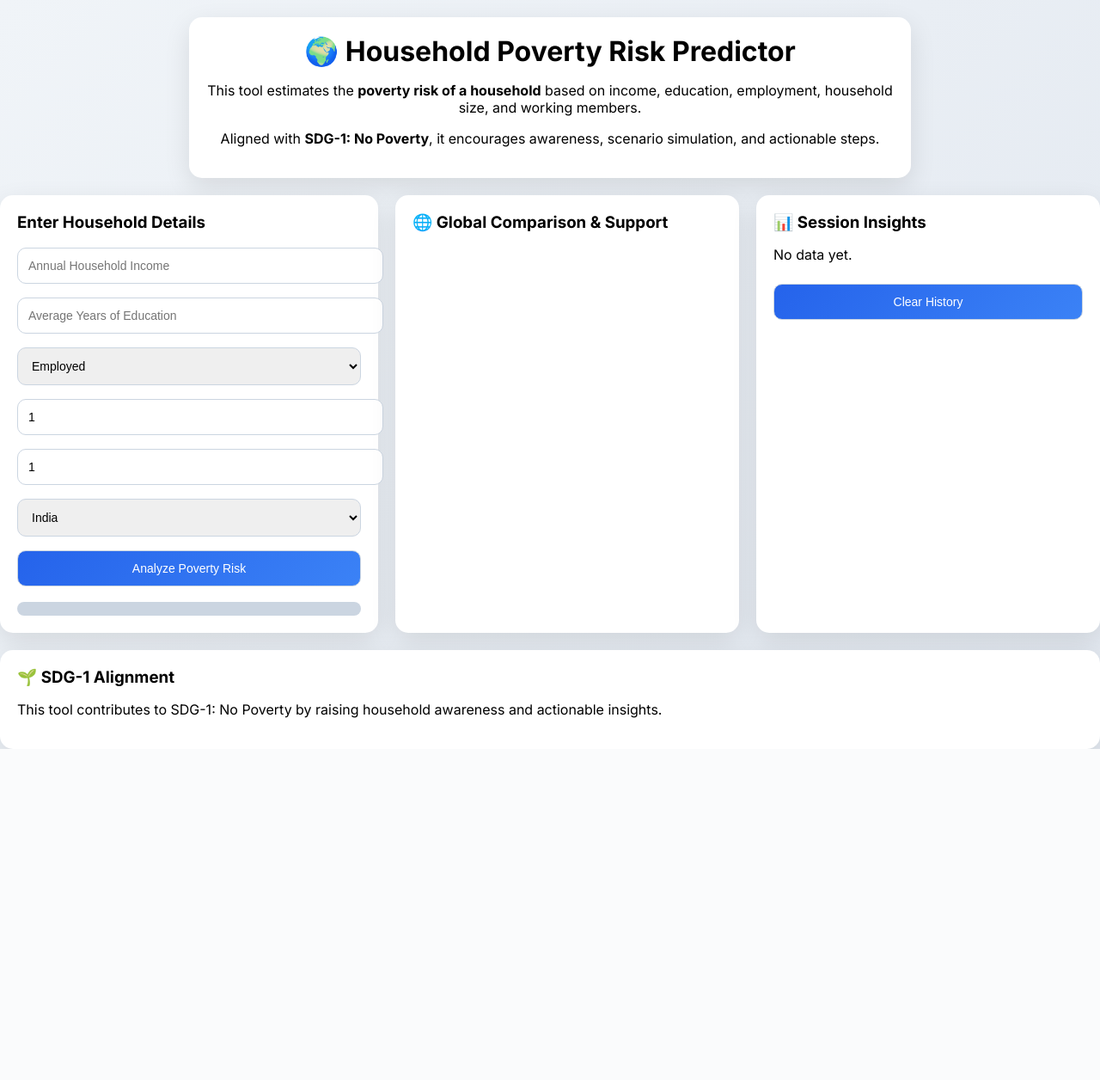
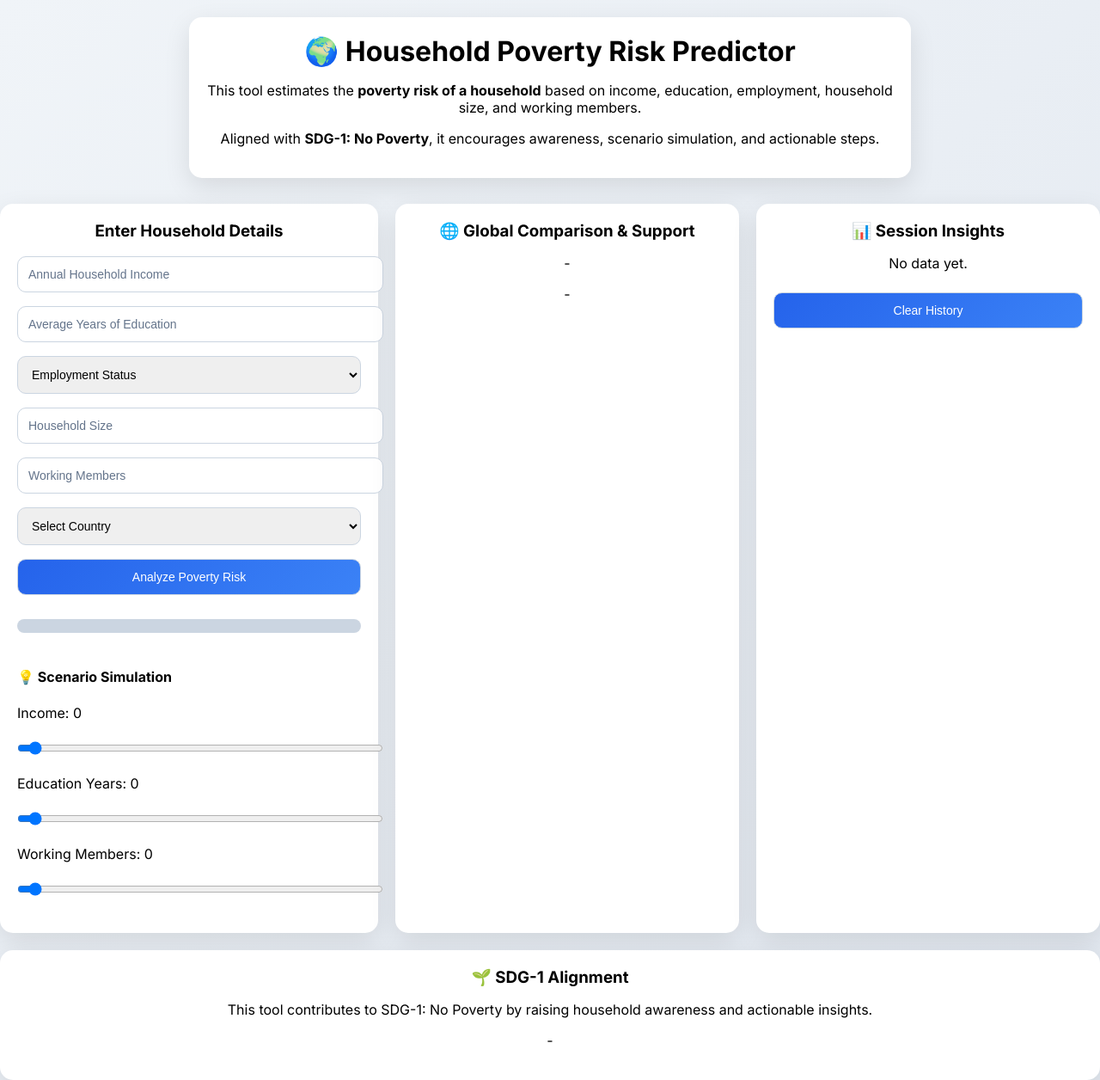
Before and after one commit to Github-of-dp/SDG_Poverty_App, a Flask app: page / in a window 1280 px wide. Shown: the whole page at 86% size. Before the commit the page ends 871 px from the top, so only its background shows below. Run offline with Flask 3, Linux system fonts and the light colour scheme.

Commit message:
Update index.html

```diff
--- a/templates/index.html
+++ b/templates/index.html
@@ -28,7 +28,7 @@
             display: flex;
             flex-wrap: wrap;
             justify-content: center;
-            margin-top: 20px;
+            margin-top: 30px;
             gap: 20px;
         }
 
@@ -39,14 +39,17 @@
             box-shadow: 0 10px 30px rgba(0,0,0,0.1);
         }
 
+        /* Input box centralized and consistent size */
         .box {
             max-width: 400px;
             flex: 1 1 400px;
+            display: flex;
+            flex-direction: column;
+            align-items: center;
         }
 
-        .card {
-            flex: 1 1 300px;
-            min-width: 280px;
+        .box form {
+            width: 100%;
         }
 
         input, select, button {
@@ -56,6 +59,10 @@
             border-radius: 10px;
             border: 1px solid #cbd5e1;
             font-size: 14px;
+        }
+
+        input::placeholder {
+            color: #64748b;
         }
 
         button {
@@ -74,6 +81,7 @@
             background: #cbd5e1;
             border-radius: 999px;
             margin-top: 10px;
+            width: 100%;
             overflow: hidden;
         }
 
@@ -84,7 +92,26 @@
             transition: width 0.6s ease, background 0.4s ease;
         }
 
-        h1,h3 { margin: 0 0 10px 0; }
+        .result {
+            margin-top: 10px;
+            font-weight: 600;
+        }
+
+        .card {
+            flex: 1 1 300px;
+            min-width: 280px;
+        }
+
+        h1,h3 { margin: 0 0 10px 0; text-align: center; }
+        p { text-align: center; }
+
+        .slider-container {
+            margin-top: 20px;
+        }
+
+        .slider {
+            margin: 10px 0;
+        }
     </style>
 </head>
 <body>
@@ -102,13 +129,15 @@
         <form id="form">
             <input type="number" name="income" placeholder="Annual Household Income" required>
             <input type="number" name="education" placeholder="Average Years of Education" required>
-            <select name="employment">
+            <select name="employment" required>
+                <option value="">Employment Status</option>
                 <option value="1">Employed</option>
                 <option value="0">Unemployed</option>
             </select>
-            <input type="number" name="household_size" placeholder="Household Size" value="1" required>
-            <input type="number" name="working_members" placeholder="Working Members" value="1" required>
-            <select name="country">
+            <input type="number" name="household_size" placeholder="Household Size" required>
+            <input type="number" name="working_members" placeholder="Working Members" required>
+            <select name="country" required>
+                <option value="">Select Country</option>
                 <option>India</option>
                 <option>USA</option>
                 <option>UK</option>
@@ -118,17 +147,31 @@
             </select>
             <button type="submit">Analyze Poverty Risk</button>
         </form>
+
         <div class="result" id="result"></div>
         <div class="bar">
             <div class="fill" id="fill"></div>
         </div>
+
+        <!-- Scenario Simulation -->
+        <div class="slider-container">
+            <h4>💡 Scenario Simulation</h4>
+            <label>Income: <span id="sim-income-display">0</span></label>
+            <input type="range" id="sim-income" min="0" max="50000" value="0" class="slider">
+
+            <label>Education Years: <span id="sim-edu-display">0</span></label>
+            <input type="range" id="sim-education" min="0" max="25" value="0" class="slider">
+
+            <label>Working Members: <span id="sim-working-display">0</span></label>
+            <input type="range" id="sim-working" min="0" max="10" value="0" class="slider">
+        </div>
     </div>
 
-    <!-- COUNTRY HELP / GLOBAL CARD -->
+    <!-- GLOBAL COMPARISON + HELP CARD -->
     <div class="card">
         <h3>🌐 Global Comparison & Support</h3>
-        <p id="comparison"></p>
-        <p id="help"></p>
+        <p id="comparison">-</p>
+        <p id="help">-</p>
     </div>
 
     <!-- SESSION INSIGHTS CARD -->
@@ -142,46 +185,89 @@
     <div class="card">
         <h3>🌱 SDG-1 Alignment</h3>
         <p id="sdg-text">This tool contributes to SDG-1: No Poverty by raising household awareness and actionable insights.</p>
-        <p id="sdg-stats"></p>
+        <p id="sdg-stats">-</p>
     </div>
 </div>
 
 <script>
-const sessionHistory = [];
+let lastData = {}; // store last submitted form data
 
+// Update form risk
 document.getElementById("form").onsubmit = async (e) => {
     e.preventDefault();
-    const res = await fetch("/predict", {
-        method: "POST",
-        body: new FormData(e.target)
-    });
+    const res = await fetch("/predict", {method: "POST", body: new FormData(e.target)});
     const data = await res.json();
+    lastData = {
+        income: parseFloat(e.target.income.value),
+        education: parseFloat(e.target.education.value),
+        employment: parseInt(e.target.employment.value),
+        household_size: parseInt(e.target.household_size.value),
+        working_members: parseInt(e.target.working_members.value),
+        country: e.target.country.value
+    };
+    updateAllCards(data);
+    updateSimulationSliders(lastData);
+};
 
-    // Update risk bar
+// Update cards
+function updateAllCards(data){
     document.getElementById("result").innerText = `Poverty Risk: ${data.risk}% (${data.level})`;
     const fill = document.getElementById("fill");
     fill.style.width = data.risk + "%";
     fill.style.background = data.color;
 
-    // Update global comparison/help
     document.getElementById("comparison").innerText = "🌐 Global comparison: " + data.comparison;
     document.getElementById("help").innerText = "🤝 Suggested support: " + data.help;
 
-    // Update session insights
     const s = data.session_insights;
     document.getElementById("session-insights").innerText =
         `Total Entries: ${s.total_entries}\nHighest Risk: ${s.highest_risk}%\nLowest Risk: ${s.lowest_risk}%\nAverage Risk: ${s.average_risk}%`;
 
-    // Update SDG stats
     document.getElementById("sdg-stats").innerText =
         `Highest risk this session: ${s.highest_risk}% | Average household risk: ${s.average_risk}%`;
-};
+}
+
+// Update sliders to match input
+function updateSimulationSliders(data){
+    document.getElementById("sim-income").value = data.income;
+    document.getElementById("sim-education").value = data.education;
+    document.getElementById("sim-working").value = data.working_members;
+
+    document.getElementById("sim-income-display").innerText = data.income;
+    document.getElementById("sim-edu-display").innerText = data.education;
+    document.getElementById("sim-working-display").innerText = data.working_members;
+}
+
+// Dynamic Scenario Simulation
+["sim-income","sim-education","sim-working"].forEach(id=>{
+    document.getElementById(id).oninput = async (e)=>{
+        if(Object.keys(lastData).length === 0) return;
+        const simData = {
+            income: id==="sim-income"?parseFloat(e.target.value):lastData.income,
+            education: id==="sim-education"?parseFloat(e.target.value):lastData.education,
+            employment: lastData.employment,
+            household_size: lastData.household_size,
+            working_members: id==="sim-working"?parseInt(e.target.value):lastData.working_members,
+            country: lastData.country
+        };
+
+        document.getElementById("sim-income-display").innerText = simData.income;
+        document.getElementById("sim-edu-display").innerText = simData.education;
+        document.getElementById("sim-working-display").innerText = simData.working_members;
+
+        const formData = new FormData();
+        for(let key in simData) formData.append(key, simData[key]);
+        const res = await fetch("/predict", {method:"POST", body:formData});
+        const data = await res.json();
+        updateAllCards(data);
+    };
+});
 
 // Clear history
 document.getElementById("clear-history").onclick = async () => {
     await fetch("/clear_history", {method: "POST"});
     document.getElementById("session-insights").innerText = "No data yet.";
-    document.getElementById("sdg-stats").innerText = "";
+    document.getElementById("sdg-stats").innerText = "-";
 };
 </script>
 
```
